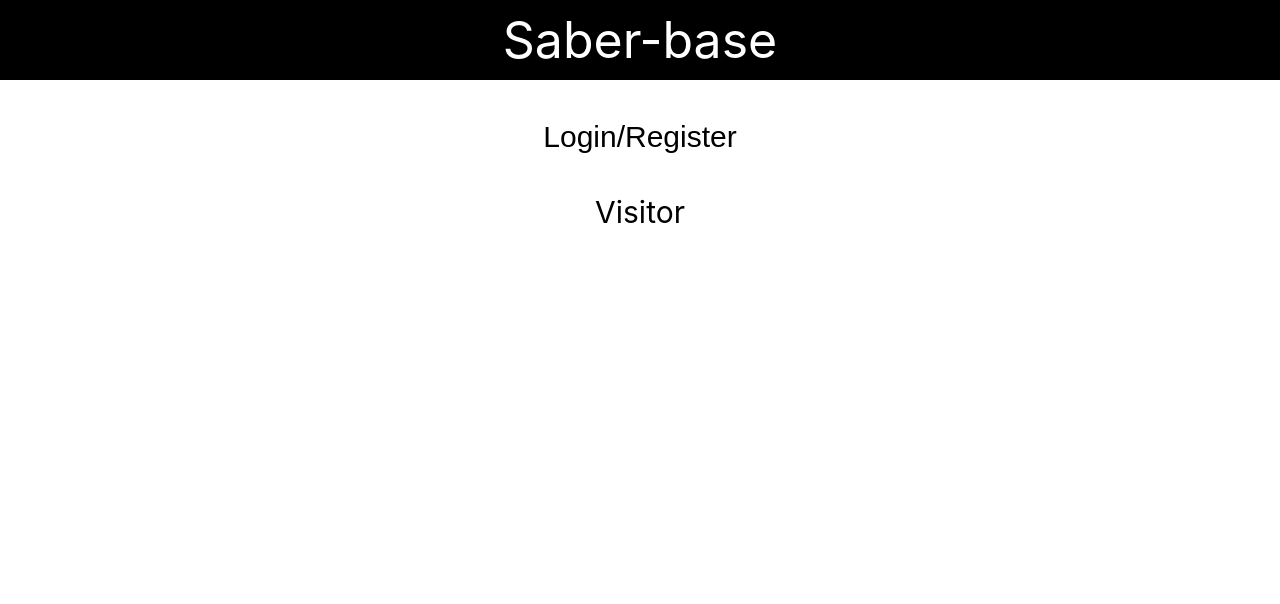
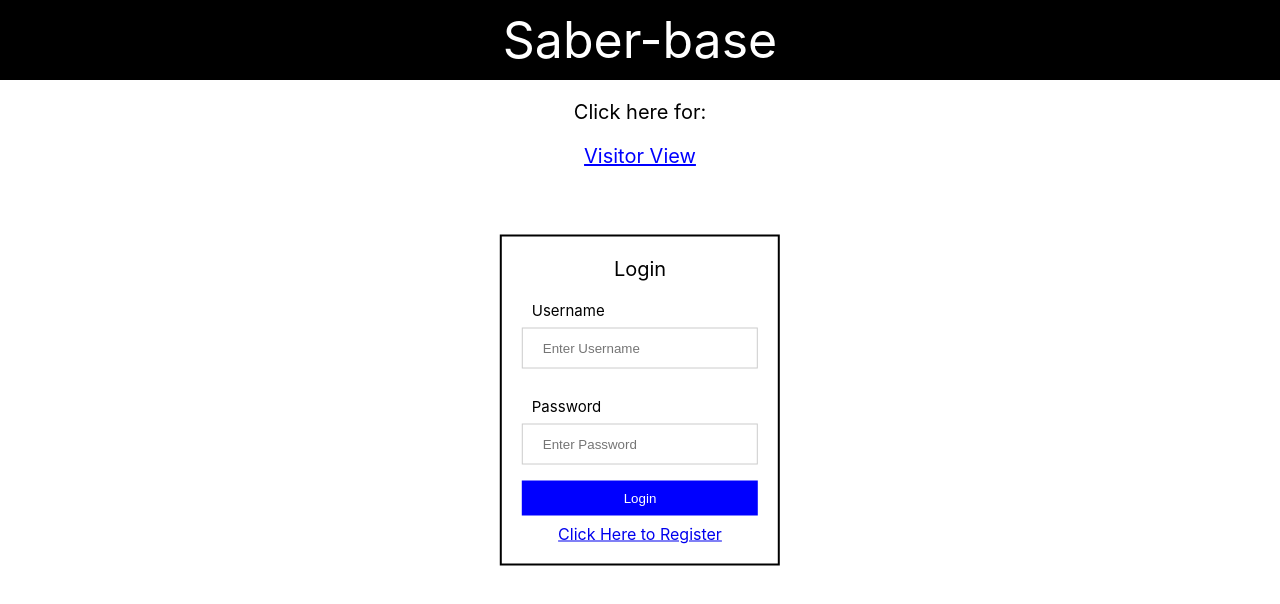
Before and after one commit to elirhenry/prefix, a React (Create React App) app in the folder app-frontend/: page / in a window 1280 px wide. Shown: the top 604 px of the page. Built offline with nearby package versions, Linux system fonts and the light colour scheme; no server answers.

Commit message:
home page

```diff
--- a/app-frontend/src/App.js
+++ b/app-frontend/src/App.js
@@ -4,7 +4,7 @@ import './App.css';
 import Home from './Components/Home';
 // import Inventory from './Components/Inventory';
 // import ProductDetails from './Components/ProductDetails';
-import Header from './Components/Header';
+import Navbar from './Components/Navbar';
 // import AddItem from './Components/AddItem';
 // import UpdateItem from './Components/UpdateItem';
 import Profile from './Components/Profile';
@@ -16,12 +16,12 @@ import VisitorInventory from './Components/Visitor-Inventory';
 function App() {
   return (
     <div className="App">
-      <Header/>
+      <Navbar/>
       <Router>
         <Routes>
           <Route path={'/'} element={<Home/>}></Route>
-          {/* <Route path={'/inventory'} element={<Inventory/>}></Route>
-          <Route path={'/details'} element={<ProductDetails/>}></Route> */}
+          {/* <Route path={'/inventory'} element={<Inventory/>}></Route> */}
+          {/* <Route path={'/details'} element={<ProductDetails/>}></Route> */}
           {/* <Route path={'/add-item'} element={<AddItem/>}></Route>
           <Route path={'/update-item'} element={<UpdateItem/>}></Route> */}
           <Route path={'/profile'} element={<Profile/>}></Route>
--- a/app-frontend/src/Components/Home.js
+++ b/app-frontend/src/Components/Home.js
@@ -1,4 +1,4 @@
-import React from 'react';
+import React, {useState} from 'react';
 import styled from 'styled-components';
 import { Link } from 'react-router-dom';
 import LoginButton from './LoginButton';
@@ -9,40 +9,124 @@ import { useAuth0 } from '@auth0/auth0-react';
 //////////////////////////////////////////////////
 
 const Home = () => {
-  const{ isLoading, error } = useAuth0();
+  const [userData, setUserData] = useState({ username: '', password: '' });
+  const [error, setError] = useState(null);
+
+  const handleSubmit = async (event) => {
+    event.preventDefault();
+    try{
+      const response = await fetch('http://localhost:8080/users', {
+        method: 'POST',
+        headers: { 'Content-Type': 'application/json' },
+        body: JSON.stringify(userData),
+      });
+      if (response.status === 201) {
+        const data = await response.json();
+        setUserData(data);
+        setError(null);
+        alert('Login success')
+        window.location.href = 'http://localhost:3000/Home';
+      } else {
+        alert('User not found')
+        throw new Error('User not found');
+      }
+    } catch (error) {
+      setError(error.message);
+      console.error('Error:', error);
+    }
+  };
+
+  const handleChange = (event) => {
+    const { name, value } = event.target;
+    setUserData({ ...userData, [name]: value });
+  };
+
   return (
-    <div>
-      <main className='column'>
-        {error && <p>Authentication Error</p>}
-        {!error && isLoading && <p>Loading...</p>}
-        {!error && !isLoading && (
-          <>
-          <LoginButton/>
-          <LogoutButton/>
-          <Profile/>
-          </>
-        )}
-      </main>
-      <Visitor>
-        <VisitorLink to={'/inventory'}>Visitor</VisitorLink>
+    <>
+    <Visitor>
+        <p>Click here for:</p>
+        <VisitorLink to={'/visitor'}>Visitor View</VisitorLink>
       </Visitor>
-    </div>
-  );
-}
+     <LoginBox>
+     <Title>Login</Title>
+     <br />
+     <form onSubmit={handleSubmit}>
+     <div>
+     <Label>Username</Label>
+       <InputField
+         type="text"
+         placeholder="Enter Username"
+         value={userData.username}
+         onChange={(event) => setUserData({ ...userData, username: event.target.value })}
+       />
+     </div>
+     <br />
+     <div>
+     <Label>Password</Label>
+       <InputField
+         type="text"
+         placeholder="Enter Password"
+         value={userData.password}
+         onChange={(event) => setUserData({ ...userData, password: event.target.value })}
+         />
+       </div>
+       <Button type = "submit" onClick={() => console.log('Button Clicked')}>Login</Button>
+       <Link to={'/register'}>Click Here to Register</Link>
+       </form>
+     </LoginBox>
+     </>
+   );
+ };
 
 //////////////////////////////////////////////////
 
 const Visitor =styled.div`
-font-size:30px;
-color: black;
+font-size:20px;
 text-align: center;
-top: 30%;
-padding: 20px;
+top: 20%;
 `
 
 const VisitorLink = styled(Link)`
-  text-decoration: none;
-  color: black;
+  color: blue;
+
+`
+const LoginBox = styled.div`
+  text-align:center;
+  border: 2px solid;
+  position: absolute;
+  top: 50%;
+  left: 50%;
+  transform: translate(-50%, -50%);
+  padding: 20px;`
+
+const Title =styled.div`
+font-size:20px;
+`
+
+const Label = styled.div`
+font-size: 15px;
+display:flex;
+width:24%;
+text-align:left;
+padding-left: 10px;
+`
+
+const InputField = styled.input`
+width: 100%;
+padding: 12px 20px;
+margin: 8px 0;
+display: inline-block;
+border: 1px solid #ccc;
+box-sizing: border-box;`
+
+const Button = styled.button`
+background-color: blue;
+padding: 10px 20px;
+margin: 8px 0;
+border: none;
+cursor: pointer;
+width: 100%;
+color: white;
 `
 
 //////////////////////////////////////////////////
--- a/app-frontend/src/Components/Header.js
+++ b/app-frontend/src/Components/Navbar.js
@@ -3,7 +3,7 @@ import styled from 'styled-components';
 
 //////////////////////////////////////////////////
 
-const Header = () => {
+const Navbar = () => {
   return (
     <div>
       <HeaderStyle>
@@ -38,4 +38,4 @@ const HeaderLink = styled.a`
 
 //////////////////////////////////////////////////
 
-export default Header;
+export default Navbar;
```
Also changed, not shown: app-frontend/src/Components/ProductDetails.js (added), 1 other file (tests, documents, lock files or other folders).
